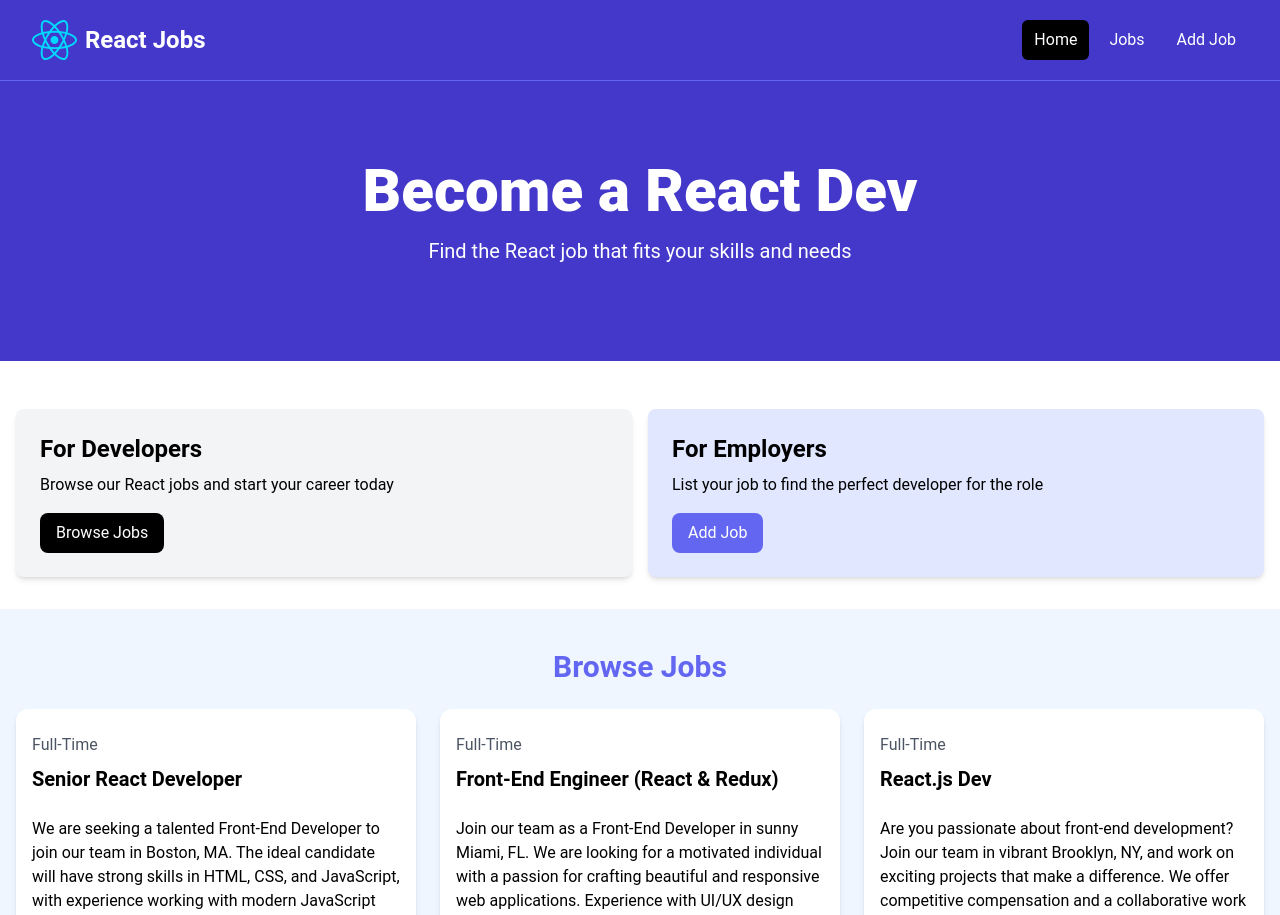
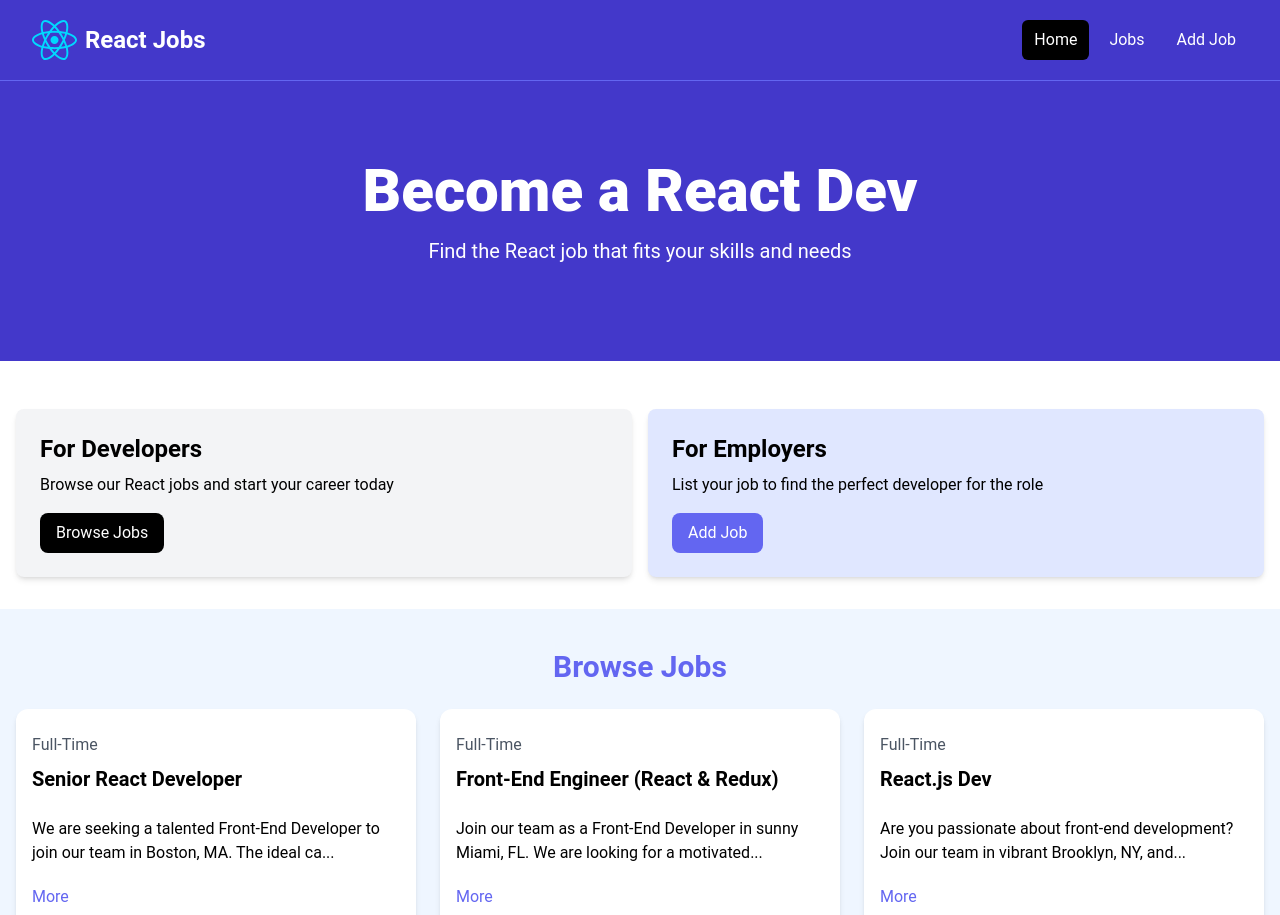
Before and after one commit to karthisp/simple-job-portal, a React (Vite) app: page / in a window 1280 px wide. Shown: the top 915 px of the page. Built offline with nearby package versions, Linux system fonts and the light colour scheme.

Commit message:
use useState to hide or show more info for job description

```diff
--- a/src/components/JobListing.jsx
+++ b/src/components/JobListing.jsx
@@ -1,3 +1,5 @@
+import { useState } from "react";
+
 const JobListing = ({
   company,
   title,
@@ -7,6 +9,12 @@ const JobListing = ({
   type,
   description,
 }) => {
+  const [showMore, setShowMore] = useState(false);
+
+  if (!showMore) {
+    description = description.substring(0, 90).trim() + "...";
+  }
+
   return (
     <div id={id} className="bg-white rounded-xl shadow-md relative">
       <div className="p-4">
@@ -16,6 +24,13 @@ const JobListing = ({
         </div>
 
         <div className="mb-5">{description}</div>
+
+        <button
+          onClick={() => setShowMore((prevState) => !prevState)}
+          className="text-indigo-500 mb-5 hover:text-indigo-600"
+        >
+          {showMore ? "Less" : "More"}
+        </button>
 
         <h3 className="text-indigo-500 mb-2">{salary} / Year</h3>
 
```
